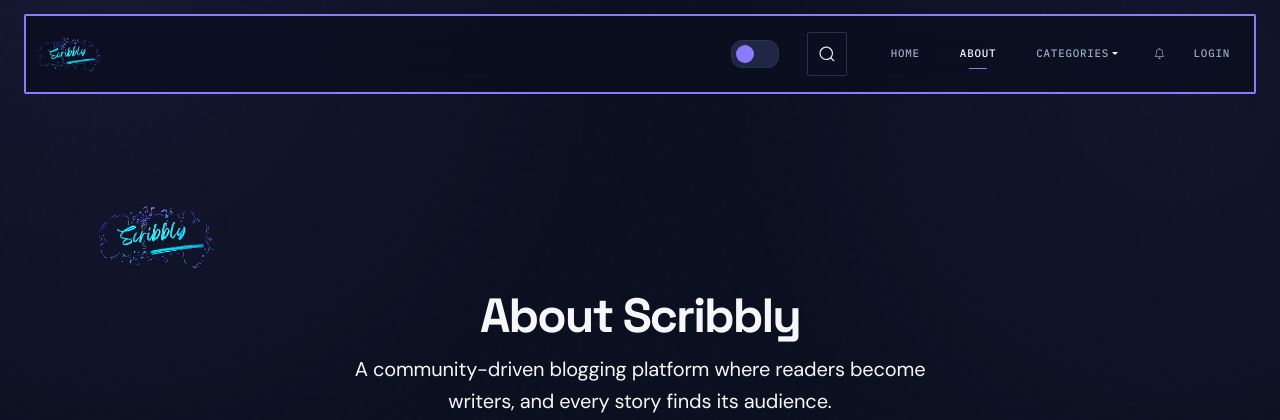
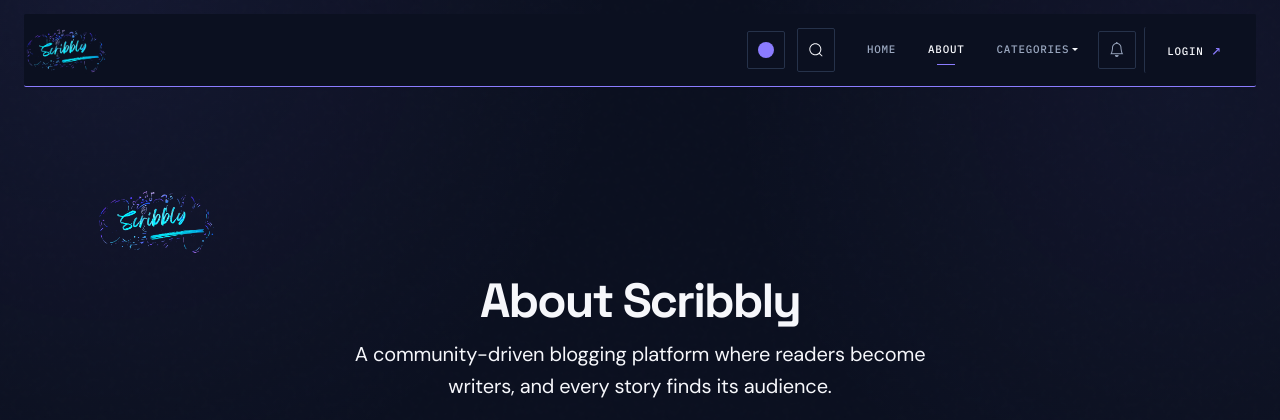
Before and after one commit to studioussagar/Scribbly, a Django app: page /about/ in a window 1280 px wide. Shown: the top 420 px of the page. Run offline with Django 5.2, Linux system fonts and the light colour scheme; data that the repository does not hold is empty; some libraries are stand-ins or nearby versions.

Commit message:
Match main navbar to reference design

```diff
--- a/static/css/ui-overhaul.css
+++ b/static/css/ui-overhaul.css
@@ -246,6 +246,36 @@ h1, h2, h3, h4, h5, h6, .navbar-brand, .btn { font-family: var(--font-display);
 .design-navbar .dropdown-menu { border-radius: 2px !important; padding: 6px !important; background: var(--card-bg-color) !important; box-shadow: 0 18px 40px rgba(0,0,0,.24) !important; }
 .design-navbar .dropdown-item { border-radius: 2px; font-family: var(--font-mono); font-size: .7rem; letter-spacing: .03em; }
 .design-navbar .dropdown-item:hover { transform: none; }
+.design-header {
+  min-height: 72px;
+  border-width: 0 0 1px !important;
+  margin-bottom: 0 !important;
+  padding: 0 2px !important;
+  background: var(--bg-color) !important;
+}
+.design-navbar { padding: 0 !important; }
+.design-navbar .container-fluid { min-height: 72px; }
+.design-navbar .navbar-brand.brand-only { flex: 0 0 auto; margin-right: 0 !important; }
+.design-navbar .navbar-brand .site-logo { width: 48px; height: 48px !important; object-fit: contain; }
+.design-navbar .navbar-collapse { align-items: center; }
+.design-navbar .navbar-nav { margin-left: auto !important; margin-right: 20px; }
+.design-navbar .navbar-nav .nav-item { margin-left: 0 !important; margin-right: 0 !important; }
+.design-navbar .nav-search-wrap { gap: 12px; }
+.design-navbar #nav-search-toggle,
+.design-navbar .navbar-icon,
+.design-navbar .toggle-switch { width: 38px; height: 38px; }
+.design-navbar #nav-search-toggle { padding: 0 !important; }
+.design-navbar .navbar-icon svg { width: 16px; height: 16px; }
+.design-navbar .nav-item:has(.toggle-switch) { margin-right: 0 !important; }
+.design-navbar .nav-item:has(.toggle-switch) .toggle-switch { width: 38px !important; height: 38px !important; box-shadow: none !important; }
+.design-navbar .nav-item:has(.toggle-switch) .switch-label { height: 38px !important; border-radius: 2px !important; border: 1px solid var(--footer-border-color) !important; background: transparent !important; }
+.design-navbar .nav-item:has(.toggle-switch) .slider::before { top: 10px !important; left: 10px !important; width: 16px !important; height: 16px !important; }
+.design-navbar .nav-item:has(.toggle-switch) .checkbox:checked ~ .slider::before { transform: translateX(2px) !important; }
+.design-navbar #notificationDropdown { width: 38px; height: 38px; padding: 0 !important; display: inline-flex; align-items: center; justify-content: center; border: 1px solid var(--footer-border-color); border-radius: 2px !important; }
+.design-navbar #notificationDropdown .bi-bell { font-size: 15px; }
+.design-navbar .nav-item:last-child .nav-link { margin-left: 0; padding-left: 22px !important; border-left: 1px solid var(--footer-border-color); color: var(--text-color) !important; }
+.design-navbar .nav-item:last-child .nav-link::after { content: "↗"; display: inline-block; color: var(--btn-bg-color); font-size: 1rem; margin-left: 8px; }
+.design-navbar .nav-search-reveal.open { width: 280px; }
 
 /* Home hero restored to the original centered composition; current color tokens remain active. */
 .hero-section {
--- a/templates/base.html
+++ b/templates/base.html
@@ -57,7 +57,7 @@
                 <div class="container-fluid px-0">
                     <!-- Brand far left -->
                     <a href="{% url 'home_view' %}"
-                        class="navbar-brand text-decoration-none logo-container d-flex align-items-center">
+                        class="navbar-brand brand-only text-decoration-none logo-container d-flex align-items-center">
                         <img src="{% static 'img/logo_dark.png' %}" class="site-logo logo-dark" alt="Scribbly Logo"
                             style="height: 55px; width: auto;">
                         <img src="{% static 'img/logo_light.png' %}" class="site-logo logo-light" alt="Scribbly Logo"
```
